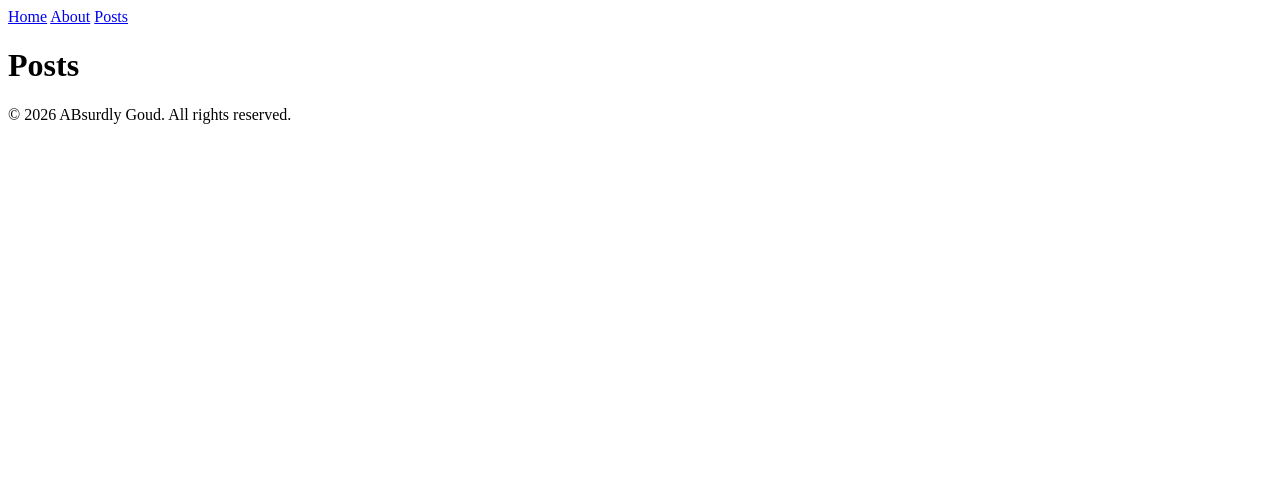
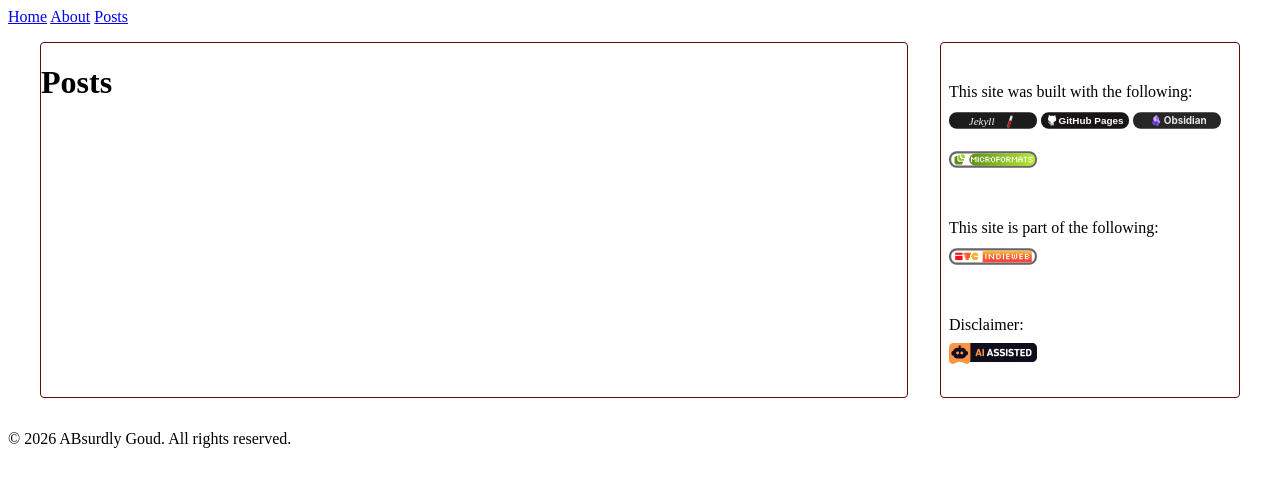
Before and after one commit to alexBlakeGoudemond/absurdly-goud, a Jekyll site: the page built from posts/index.html, in a window 1280 px wide. Shown: the top 487 px of the page. Built offline with Jekyll 4.4.1, drawn with Linux system fonts in a browser that asks for light colours; the list of posts is cut into pages by our own code.

Commit message:
Task/model aside section (#11)
* Model an aside section

* enable aside section

* Get button working with jekyll badge

* Refine 3 buttons

* model badges with new design

* Add AI disclaimer

```diff
--- /dev/null
+++ b/_includes/aside.html
@@ -0,0 +1,8 @@
+<aside>
+    {% if page.aside == "toc" %}
+        {% include aside/aside-toc.html %}
+    {% else %}
+        <!-- render nothing -->
+    {% endif %}
+    {% include aside/aside-common.html %}
+</aside>
--- /dev/null
+++ b/_includes/aside/aside-common.html
@@ -0,0 +1,42 @@
+<div class="badges">
+
+    <div class="badge-section">
+        <p>This site was built with the following:</p>
+        <div class="badge-row">
+            {% for built_with_badge in site.data.badges.built_with %}
+            <a href="{{ built_with_badge.url }}" target="_blank" rel="noopener">
+                <img src="{{ built_with_badge.image | relative_url }}"
+                     alt="{{ built_with_badge.alt }}"
+                     class="badge-img">
+            </a>
+            {% endfor %}
+        </div>
+    </div>
+
+    <div class="badge-section">
+        <p>This site is part of the following:</p>
+        <div class="badge-row">
+            {% for part_of_badge in site.data.badges.part_of %}
+            <a href="{{ part_of_badge.url }}" target="_blank" rel="noopener">
+                <img src="{{ part_of_badge.image | relative_url }}"
+                     alt="{{ part_of_badge.alt }}"
+                     class="badge-img">
+            </a>
+            {% endfor %}
+        </div>
+    </div>
+
+    <div class="badge-section">
+        <p>Disclaimer:</p>
+        <div class="badge-row">
+            {% for disclaimer_badge in site.data.badges.disclaimer %}
+            <a href="{{ disclaimer_badge.url }}" target="_blank" rel="noopener">
+                <img src="{{ disclaimer_badge.image | relative_url }}"
+                     alt="{{ disclaimer_badge.alt }}"
+                     class="badge-img">
+            </a>
+            {% endfor %}
+        </div>
+    </div>
+
+</div>
--- /dev/null
+++ b/_includes/aside/aside-toc.html
@@ -0,0 +1,3 @@
+<div>
+    This is the table of contents for the aside section.
+</div>
--- a/_layouts/default.html
+++ b/_layouts/default.html
@@ -13,9 +13,13 @@
 
 {% include header.html %}
 
-<main>
-    {{ content }}
-</main>
+<div class="page-wrapper">
+    <main>
+        {{ content }}
+    </main>
+
+    {% include aside.html %}
+</div>
 
 {% include footer.html %}
 
--- a/assets/css/style.css
+++ b/assets/css/style.css
@@ -1,3 +1,38 @@
+.page-wrapper {
+    display: grid;
+    grid-template-columns: minmax(0, 1fr) 300px;
+    gap: 2rem;
+
+    padding: 1rem 2rem;
+}
+
+main {
+    min-width: 0; /* prevents content from overflowing grid track (important for text/code blocks) */
+    border: 1px solid #630b0b;
+    border-radius: 4px;
+}
+
+aside {
+    min-width: 0;
+    border: 1px solid #630b0b;
+    border-radius: 4px;
+}
+
+/* Stack on smaller screens */
+@media (max-width: 768px) {
+    .page-wrapper {
+        grid-template-columns: 1fr;
+    }
+
+    aside {
+        order: 2; /* aside drops below content on mobile */
+    }
+
+    main {
+        order: 1;
+    }
+}
+
 figure {
     margin: 1.5rem 0;
 }
@@ -13,3 +48,36 @@
     margin-top: 0.5rem;
     font-size: 0.9rem;
 }
+
+.badges {
+    display: flex;
+    flex-wrap: wrap;
+    gap: 0.5rem;
+    margin-top: 1rem;
+    padding: 0.5rem;
+}
+
+.badge-img {
+    width: 88px;
+    height: 31px;
+    border-radius: 2px; /* subtle rounding, optional */
+    transition: transform 0.15s ease;
+}
+
+.badge-img:hover {
+    transform: scale(1.05); /* small hover pop */
+}
+
+.badge-section {
+    margin-bottom: 1rem;
+}
+
+.badge-section p {
+    margin-bottom: 0.25rem;
+}
+
+.badge-row {
+    display: flex;
+    flex-wrap: wrap;
+    gap: 0.25rem;
+}
--- a/scripts/obsidian_to_jekyll.py
+++ b/scripts/obsidian_to_jekyll.py
@@ -21,7 +21,7 @@
     using a content-hash manifest to skip unchanged files on repeat runs."""
 
     IGNORED_VAULT_ITEMS = ['.obsidian']
-    INCLUDED_JEKYLL_ITEMS = ['assets', 'CNAME', 'posts', '_includes', '_layouts', '_config.yaml', 'index.md']
+    INCLUDED_JEKYLL_ITEMS = ['assets', 'CNAME', 'posts', '_includes', '_layouts', '_config.yaml', 'index.md', '_data']
     IGNORED_FRONTMATTER_FILES = ['index.md', 'home.md']
 
     def __init__(self, obsidian_vault_location: Path, output_location: Path, source_location: Path):
```
Also changed, not shown: _data/badges.yml (added, +27 -0 lines), absurdly-goud-obsidian/home/home.md (+24 -0 lines), absurdly-goud-obsidian/vision/design/website-inspiration.md (+1 -0 lines), absurdly-goud-obsidian/vision/progress/website-progress.md (+3 -0 lines), assets/badges/disclaimer-ai-assisted-button.svg (added), assets/badges/github-pages-button.svg (added), assets/badges/indiewebcamp-button.svg (added), assets/badges/jekyll-button.svg (added), assets/badges/microformats-button.svg (added), assets/badges/obsidian-button.svg (added), 1 other file.
